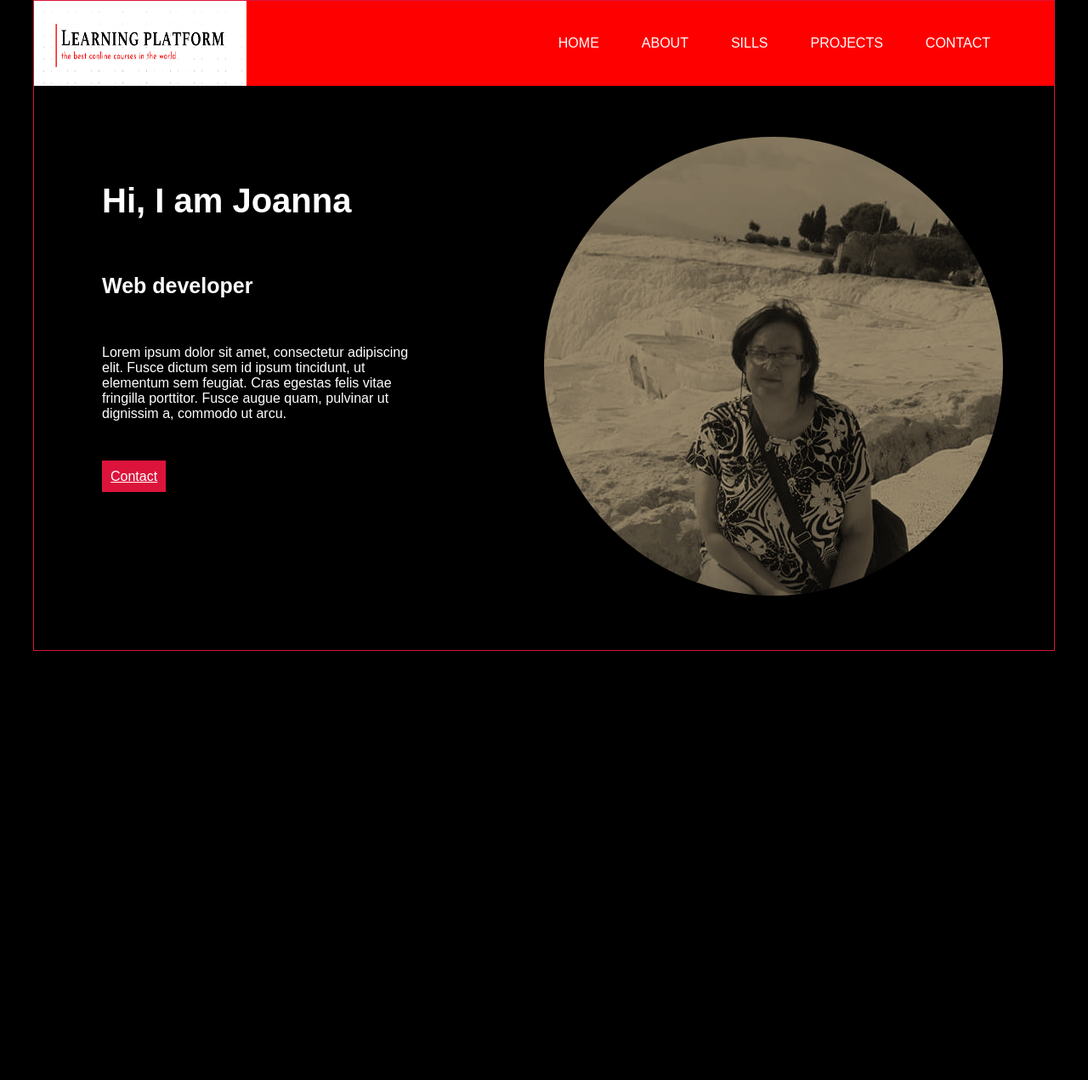
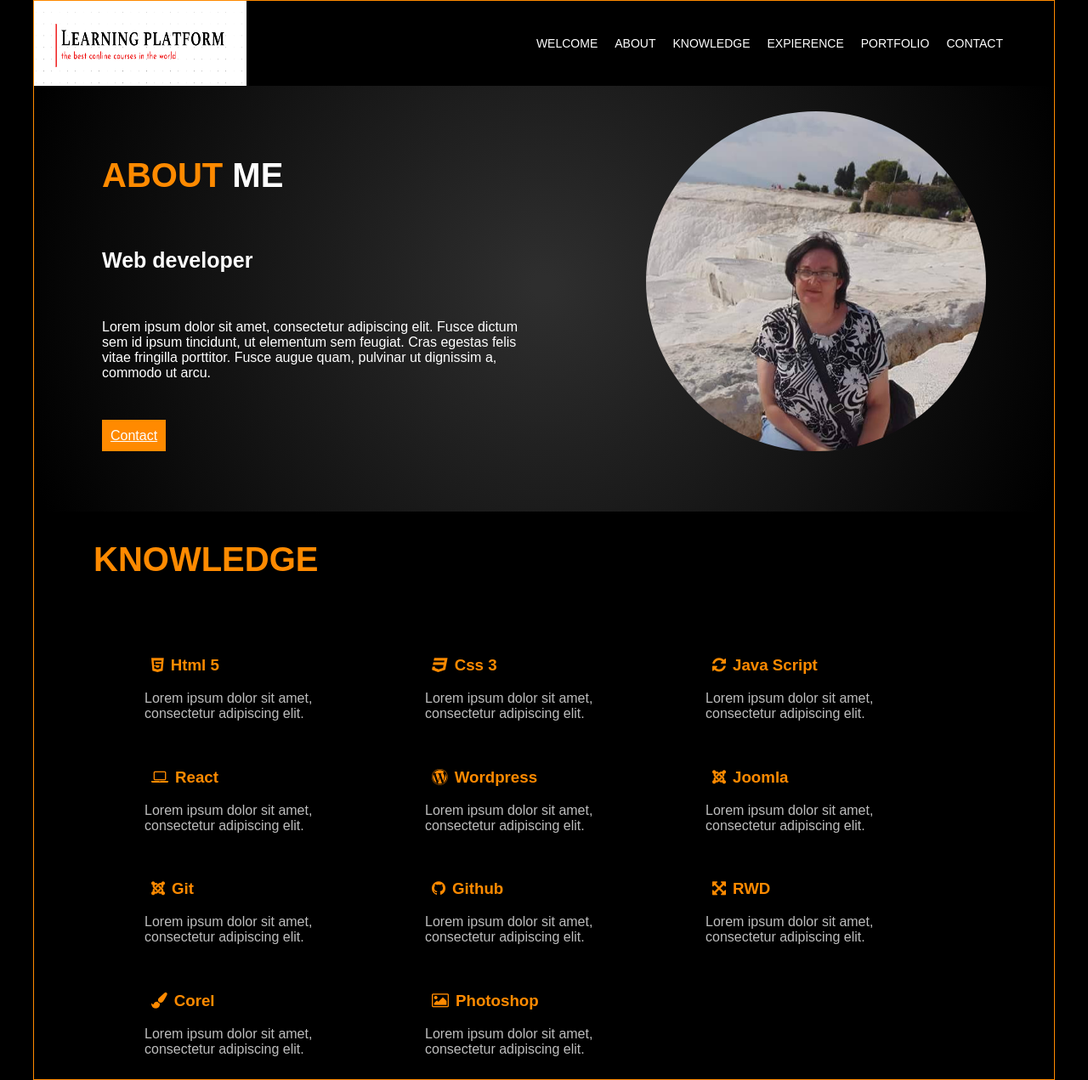
Before and after one commit to joannawalach/portfolio, a plain HTML site: page index.html in a window 1280 px wide. Shown: the whole page at 85% size. Before the commit the page ends 800 px from the top, so only its background shows below. Drawn offline with Linux system fonts and the light colour scheme.

Commit message:
section knowledge added

```diff
--- a/index.html
+++ b/index.html
@@ -6,6 +6,7 @@
     <meta name="viewport" content="width=device-width, initial-scale=1.0">
     <title>Portfolio1</title>
     <link rel="stylesheet" href="style.css">
+    <link href="http://maxcdn.bootstrapcdn.com/font-awesome/4.1.0/css/font-awesome.min.css" rel="stylesheet">
 </head>
 <body>
     <div class="container">
@@ -13,16 +14,17 @@
       <img src="img/logo.png" class="logo" alt="logo" />
       <div class="menu">
       <ul class="nav">
-        <li class="list"><a href="#" class="link">Home</a></li>
+        <li class="list"><a href="#" class="link">Welcome</a></li>
         <li class="list"><a href="#" class="link">About</a></li>
-        <li class="list"><a href="#" class="link">Sills</a></li>
-        <li class="list"><a href="#" class="link">Projects</a></li>
+        <li class="list"><a href="#" class="link">Knowledge</a></li>
+        <li class="list"><a href="#" class="link">Expierence</a></li>
+        <li class="list"><a href="#" class="link">Portfolio</a></li>
         <li class="list"><a href="#" class="link">Contact</a></li>
     </ul></div>
 </section>
     <section class="about">
         <div class="intro">
-            <h2>Hi, I am Joanna</h2>
+            <h2><span>ABOUT</span> ME</h2>
             <h3>Web developer</h3>
             <p>Lorem ipsum dolor sit amet, consectetur adipiscing elit. Fusce dictum sem id ipsum tincidunt, ut elementum sem feugiat.
                 Cras egestas felis vitae fringilla porttitor. Fusce augue quam, pulvinar ut dignissim a, commodo ut arcu. </p>
@@ -32,7 +34,70 @@
             <img src="img/photo.jpg" class="photo" alt="photo" />
         </div>
     </section>
-    <section class="skills"></section>
+    <section class="skills">
+        <h2> KNOWLEDGE</h2>
+        <div class="icons">
+            <div class="row">
+                <div class="card">
+
+                    <h3><i class="fa fa-html5" aria-hidden="true"></i>Html 5 </h3>
+                    <p>Lorem ipsum dolor sit amet, consectetur adipiscing elit.  </p>
+                    </div>
+                <div class="card">
+                    <h3><i class="fa fa-css3" aria-hidden="true"></i>Css 3 </h3>
+                    <p>Lorem ipsum dolor sit amet, consectetur adipiscing elit.  </p>
+                </div>
+                <div class="card">
+                    <h3><i class="fa fa-refresh" aria-hidden="true"></i>Java Script </h3>
+                    <p>Lorem ipsum dolor sit amet, consectetur adipiscing elit.  </p>
+                </div>
+            </div>
+            <div class="row">
+                <div class="card">
+                    <h3><i class="fa fa-laptop" aria-hidden="true"></i>React </h3>
+                    <p>Lorem ipsum dolor sit amet, consectetur adipiscing elit.  </p>
+                </div>
+                <div class="card">
+                    <h3><i class="fa fa-wordpress" aria-hidden="true"></i>Wordpress </h3>
+                    <p>Lorem ipsum dolor sit amet, consectetur adipiscing elit.  </p>
+                </div>
+                <div class="card">
+                    <h3><i class="fa fa-joomla" aria-hidden="true"></i>Joomla </h3>
+                    <p>Lorem ipsum dolor sit amet, consectetur adipiscing elit.  </p>
+                </div>
+            </div>
+                <div class="row">
+                    <div class="card">
+                        <h3><i class="fa fa-joomla" aria-hidden="true"></i>Git </h3>
+                        <p>Lorem ipsum dolor sit amet, consectetur adipiscing elit.  </p>
+                    </div>
+                    <div class="card">
+                        <h3><i class="fa fa-github" aria-hidden="true"></i>Github </h3>
+                        <p>Lorem ipsum dolor sit amet, consectetur adipiscing elit.  </p>
+                    </div>
+                    <div class="card">
+                        <h3><i class="fa fa-arrows-alt" aria-hidden="true"></i>RWD </h3>
+                        <p>Lorem ipsum dolor sit amet, consectetur adipiscing elit.  </p>
+                    </div>
+                </div>
+                <div class="row">
+
+                    <div class="card">
+                        <h3><i class="fa fa-paint-brush" aria-hidden="true"></i>Corel </h3>
+                        <p>Lorem ipsum dolor sit amet, consectetur adipiscing elit.  </p>
+                    </div>
+                    <div class="card">
+                        <h3><i class="fa fa-picture-o" aria-hidden="true"></i>Photoshop </h3>
+                        <p>Lorem ipsum dolor sit amet, consectetur adipiscing elit.  </p>
+                    </div>
+                    <div class="card">
+
+                    </div>
+            </div>
+
+
+    </div>
+    </section>
     <section class="projects"></section>
     <section class="contact"></section>
     <script src="script.js"></script>
--- a/style.css
+++ b/style.css
@@ -1,5 +1,6 @@
 body {
     background-color: black;
+    font-family:Arial, Helvetica, sans-serif;
     margin:0;
 }
 
@@ -7,7 +8,7 @@ body {
     background-color:black;
     width: 1200px;
     height: 100%;
-    border: solid 1px crimson;
+    border: solid 1px #ff8a00;
     margin-left: auto;
     margin-right: auto;
 }
@@ -15,7 +16,9 @@ body {
 .home {
     display: flex;
     flex-direction: row;
-    background-color: red;
+    position:fixed;
+    width:1200px;
+    background-color: black;
     align-items: center;
 }
 
@@ -33,15 +36,19 @@ body {
 
 .nav li {
     font-family:Arial, Helvetica, sans-serif;
-
     text-transform: uppercase;
     list-style-type: none;
-    padding: 10px 25px 10px 25px;
+    padding: 5px 10px 5px 10px;
 }
 
 .nav a {
     color:white;
+    font-size: 14px;
     text-decoration: none;
+}
+
+.nav a:hover {
+    color: #ff8a00;
 }
 
 .logo {
@@ -54,6 +61,8 @@ body {
 .about {
     display: flex;
     flex-direction: row;
+    background-image: radial-gradient(circle, rgb(46, 46, 46) 2%, black 98%);
+    margin-top: 70px;
 }
 
 .about .intro {
@@ -61,13 +70,15 @@ body {
      font-family: Arial, Helvetica, sans-serif;
      color: white;
      padding: 80px;
-
-
 }
 
 .about .intro h2 {
     font-size: 40px;
     padding-bottom: 30px;
+}
+
+.about .intro span {
+    color: #ff8a00;
 }
 
 .about .intro h3 {
@@ -81,13 +92,62 @@ body {
 }
 
 .about .btn {
-    background-color: crimson;
+    background-color: #ff8a00;
     color: white;
     padding: 10px;
 }
 
 .about .photo {
-    filter: sepia(75%) brightness(70%);
+    width: 400px;
+    filter:  blue(70%);
     border-radius: 50%;
     padding: 30px;
 }
+
+/*-------KNOWLEDGE---------*/
+
+.skills {
+    margin-right:auto;
+    margin-left: auto;
+}
+.skills h2 {
+    color: #ff8a00;
+    font-family: Oswald, sans-serif;
+    font-size: 40px;
+    padding: 0 0 30px 70px;
+}
+
+.skills .icons {
+    margin-right:auto;
+    margin-left: auto;
+    width: 80%;
+}
+
+.skills .icons .row {
+    display: flex;
+    flex-direction: row;
+    column-gap: 30px;
+    width: 100%;
+}
+
+.skills .icons .row .card {
+    width: 100%;
+    padding: 10px;
+}
+
+.skills .icons .row .card:hover {
+    background-color: rgb(24, 24, 24);
+}
+
+.skills .icons .row .card h3 {
+    color: #ff8a00;
+}
+
+.skills .icons .row .card p {
+    color: rgb(189, 189, 189);
+}
+
+.skills .icons .row .card i {
+    color: #ff8a00;
+    padding: 0 8px 0 8px;
+}
```
Also changed, not shown: img/css.png (added), img/git.png (added), img/github.png (added), img/html5.png (added), img/javascript.png (added), img/logo (1).png (added), img/reactlogo.png (added), img/wordpress.png (added).
